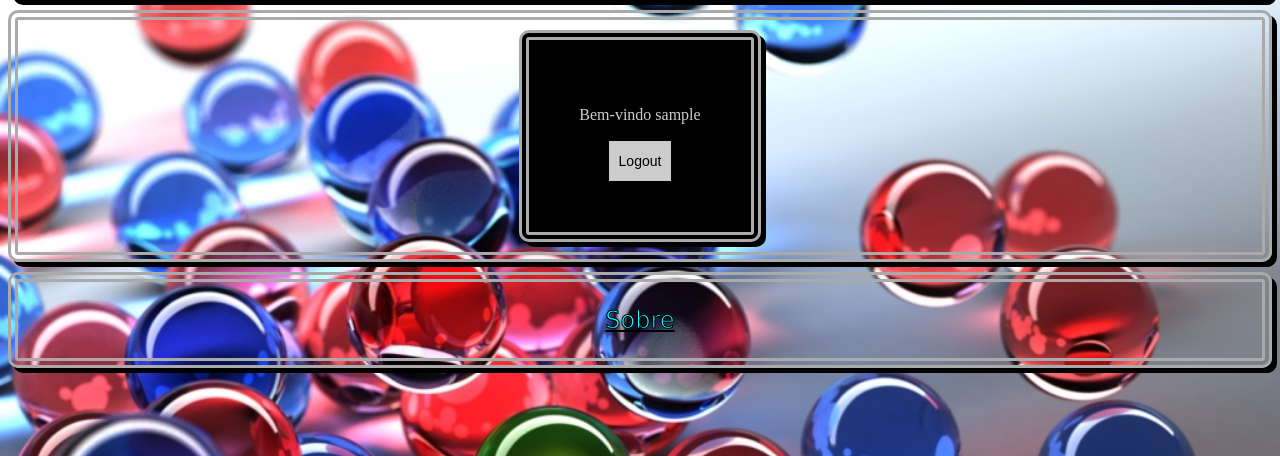
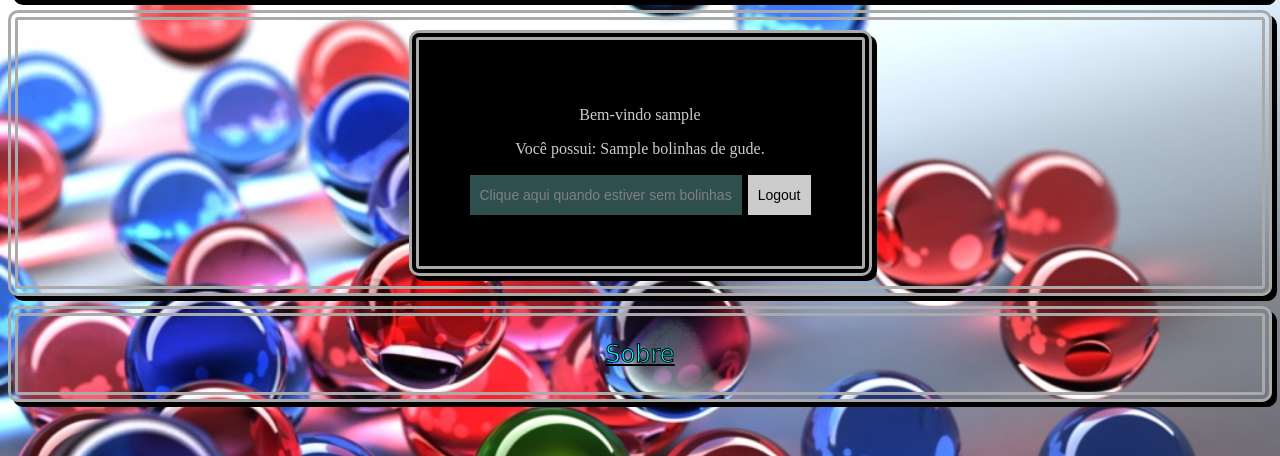
Before and after one commit to wagnerprestrelo/gude-game, a PHP site: page /usuario.php in a window 1280 px wide. Shown: the part 106-562 px from the top of the page. Run offline with PHP 8.4, Linux system fonts and the light colour scheme; the visitor is signed in with stand-in values (Sample User, id 1); tables that the repository leaves empty or names only in its code hold one stand-in row (values such as "Sample post").

Commit message:
Adicionando quantidade de bolinhas e botão para gerar bolas

```diff
--- a/css/estilo_geral.css
+++ b/css/estilo_geral.css
@@ -74,7 +74,7 @@ fieldset > div {
     padding: 0.5em;
 }
 
-fieldset > div > a, input.submit{
+fieldset > div > a, input.submit, button{
     background-color: #CCCCCC;
     color: #000000;
     padding: 10px;
@@ -86,8 +86,13 @@ fieldset > div > a, input.submit{
     height: 20px;
 }
 
-input.submit {
+input.submit, button {
     height: 42px;
+}
+
+button:disabled {
+    background-color: darkslategrey;
+    color: gray;
 }
 
 fieldset > div > a:hover {
--- a/processar_login.php
+++ b/processar_login.php
@@ -1,6 +1,5 @@
 <?php
 $link = mysqli_connect("localhost", "root", "", "gude_game");
-
 $result = mysqli_query($link, "SELECT login, senha FROM usuarios WHERE login = '{$_POST['login']}' AND senha = '{$_POST['senha']}'");
 
 if ($result->num_rows > 0){
--- a/usuario.php
+++ b/usuario.php
@@ -1,5 +1,8 @@
 <?php
 session_start();
+$link = mysqli_connect("localhost", "root", "", "gude_game");
+$result = mysqli_query($link, "SELECT qtd_bolinhas FROM usuarios WHERE login = '{$_SESSION["login"]}'");
+$dados = mysqli_fetch_assoc($result);
 ?>
 
 <html>
@@ -15,7 +18,13 @@ session_start();
             <main>
                 <div id="conteudo">
                     <p>Bem-vindo <?= $_SESSION["login"] ?></p>
+                    <p>Você possui: <?= $dados["qtd_bolinhas"] ?> bolinhas de gude.</p>
                     <div>
+                        <?php if ($dados["qtd_bolinhas"] < 5) { ?>
+                            <button>Gerar bolinhas</button>
+                        <?php } else { ?>
+                            <button disabled>Clique aqui quando estiver sem bolinhas</button>
+                        <?php } ?>
                         <a href="logout.php">
                             <input type="submit" class="submit" value="Logout"/>
                         </a>
```
Also changed, not shown: inserir.php (+0 -8 lines).
